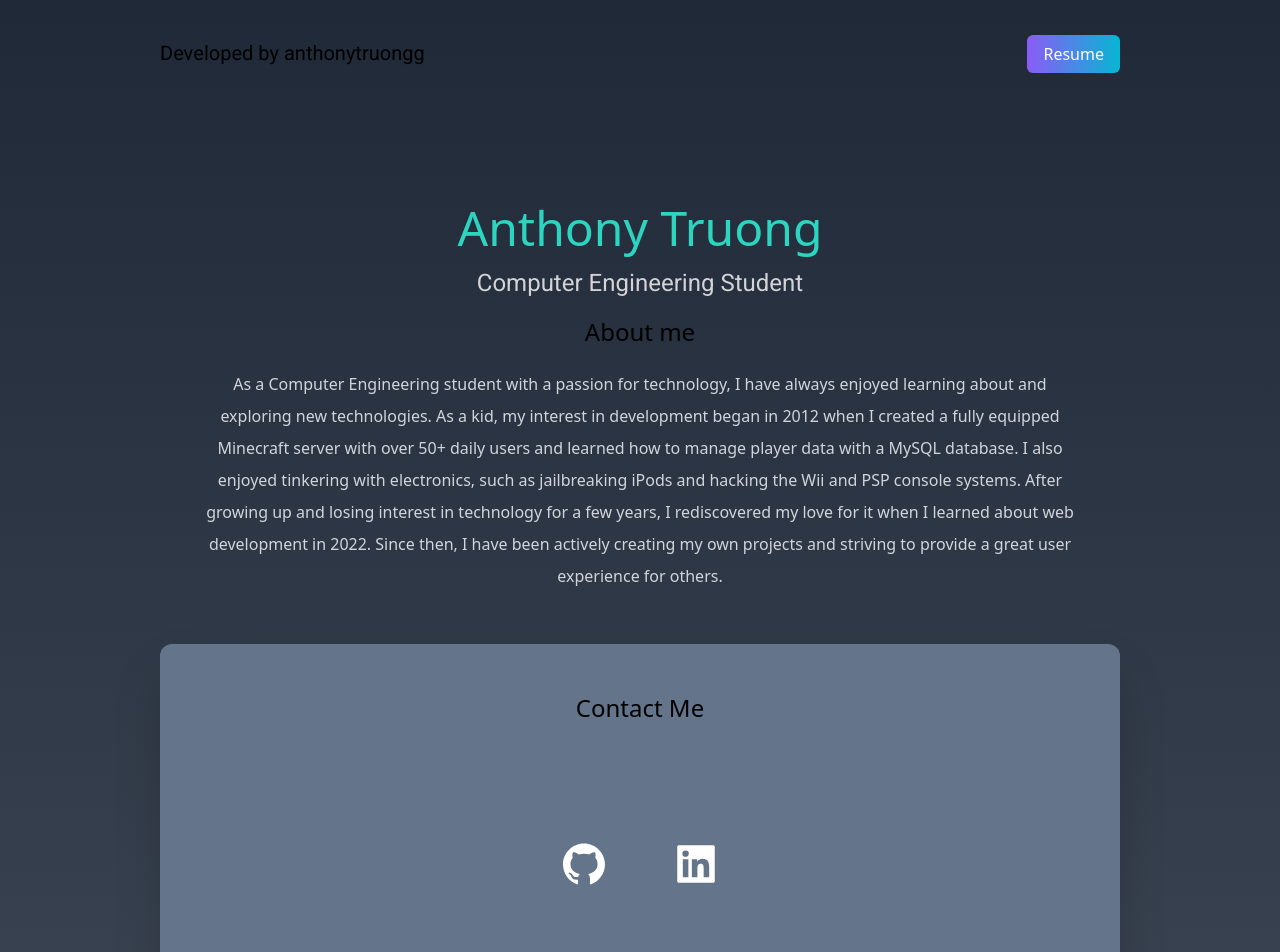
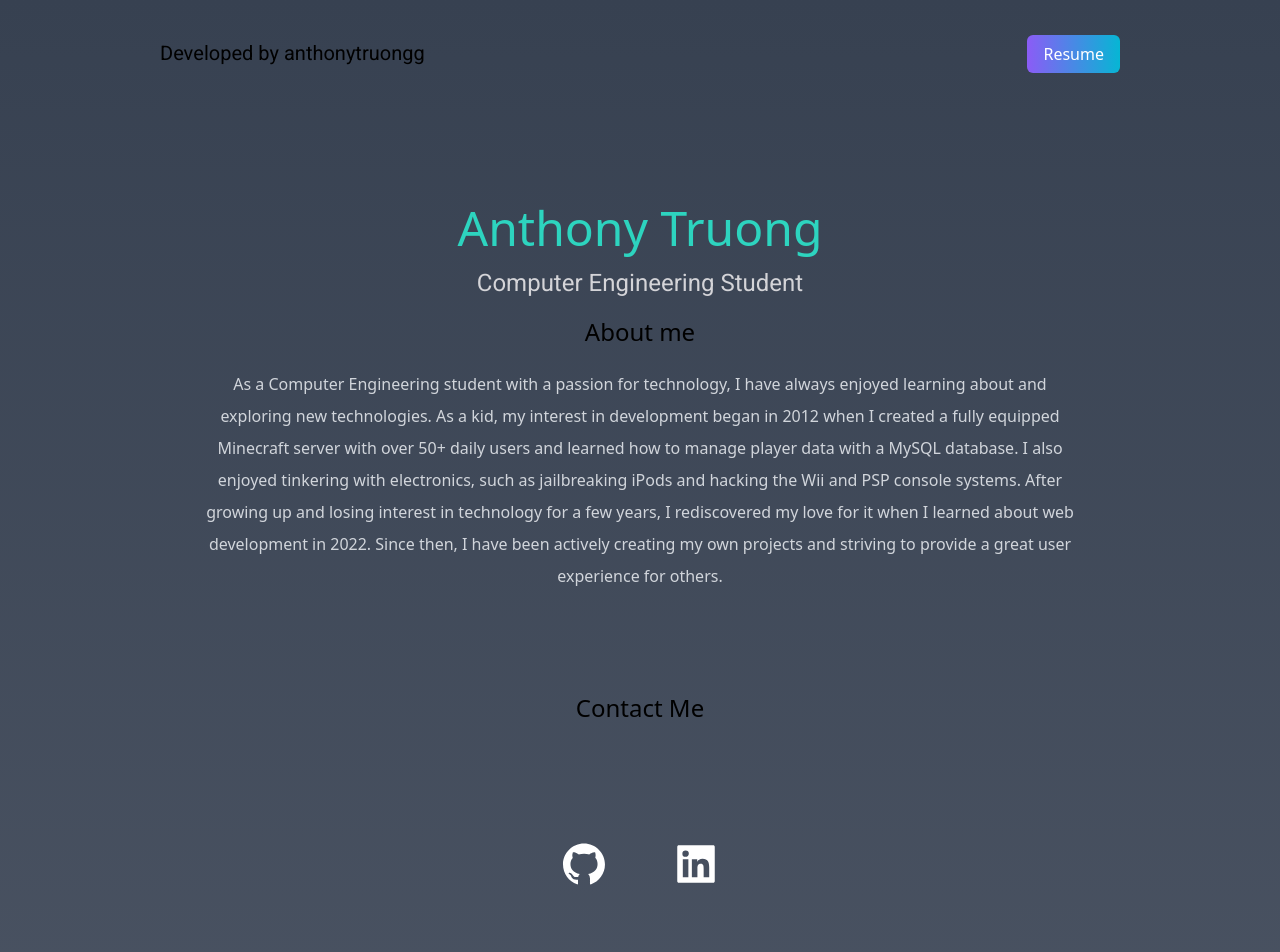
Before and after one commit to anthonytruongg/portfolio, a Next.js app: page / in a window 1280 px wide. Shown: the top 952 px of the page. Built offline with nearby package versions, Linux system fonts and the light colour scheme.

Commit message:
Brush Up

```diff
--- a/pages/index.js
+++ b/pages/index.js
@@ -27,7 +27,7 @@ export default function Home() {
         <link rel="icon" href="/favicon.ico" />
       </Head>
 
-      <main className="bg-gradient-to-b from-gray-800 to-gray-500 px-10 md:px-20 lg:px-40">
+      <main className="bg-gradient-to-b from-gray-700 to-gray-500 px-10 md:px-20 lg:px-40">
         <section className="min-h-screen">
           <nav className="py-10 mb-12 flex justify-between">
             <h1 className="text-xl font-Heebo">Developed by anthonytruongg</h1>
@@ -65,7 +65,7 @@ export default function Home() {
             </p>
           </div>
           {/* <div className="text-5xl flex justify-center gap-16 py-3 pb-10 text-gray-300"> */}
-          <div className="text-center gap-16 p-10 shadow-2xl text-5xl rounded-xl bg-slate-500 lg:flex lg:flex-col lg:items-center">
+          <div className="text-center gap-16 p-10  text-5xl rounded-xl  lg:flex lg:flex-col lg:items-center">
             <h3 className="text-2xl py-2 pb-10 font-medium">Contact Me</h3>
             <div className="text-5xl flex justify-center gap-16 py-3 pb-10 text-white">
               <a href="https://github.com/anthonytruongg">
@@ -96,7 +96,7 @@ export default function Home() {
                 stack application is built with MongoDB, Express, React, and
                 Node.js. It utilizes a authentication system and calls an API to
                 keep track of the users' todo's. The frontend has been deployed
-                on Render, and backend on Cylic.
+                on Render, and backend on Cyclic.
               </p>
             </div>
 
```
